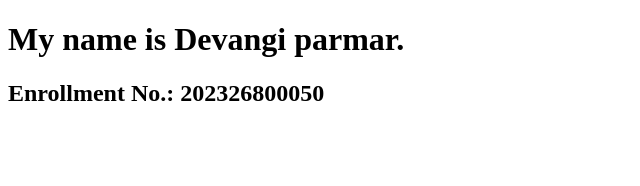
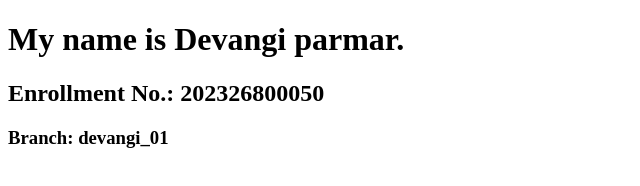
Before and after one commit to devangiparmar1710-png/devangi_50_ESE2025, a plain HTML site: page index.html in a window 1280 px wide. Shown: the whole page, without its empty margins (0-640 px from the left). Drawn offline with Linux system fonts and the light colour scheme.

Commit message:
devangi_01 changes

```diff
--- a/index.html
+++ b/index.html
@@ -8,5 +8,6 @@
 <body>
     <h1>My name is Devangi parmar.</h1>
     <h2>Enrollment No.: 202326800050</h2>
+    <h3>Branch: devangi_01</h3>
 </body>
 </html>
```
